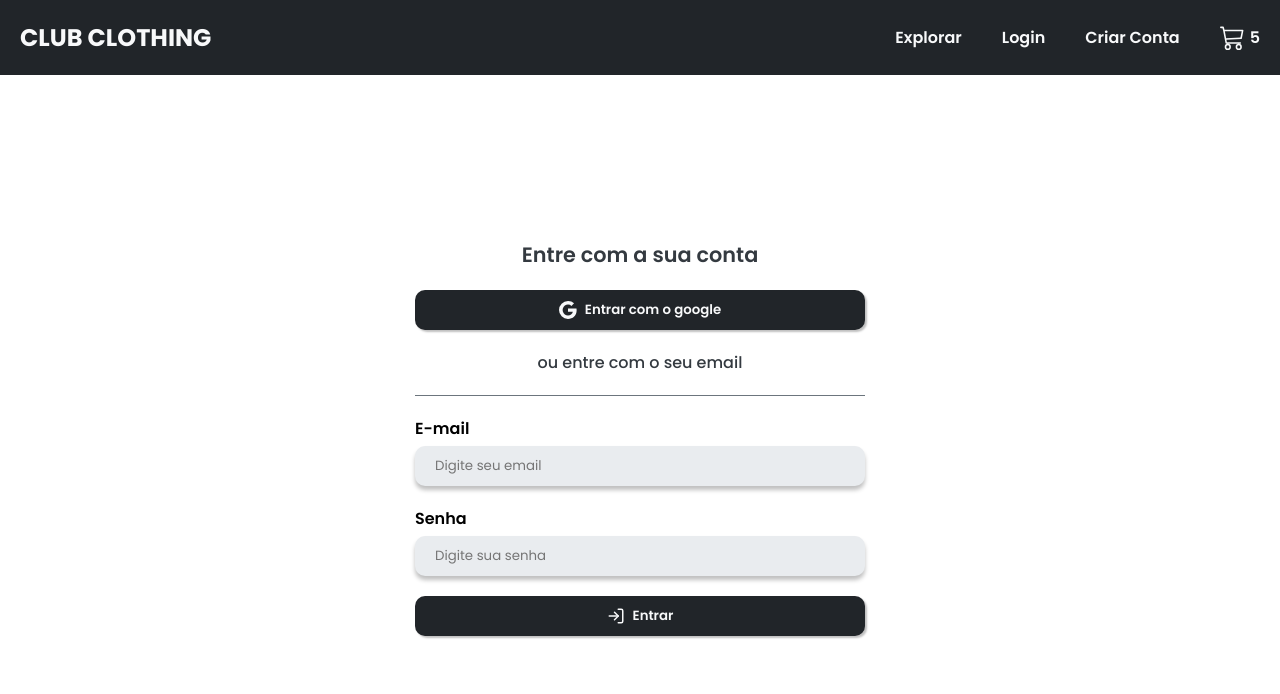
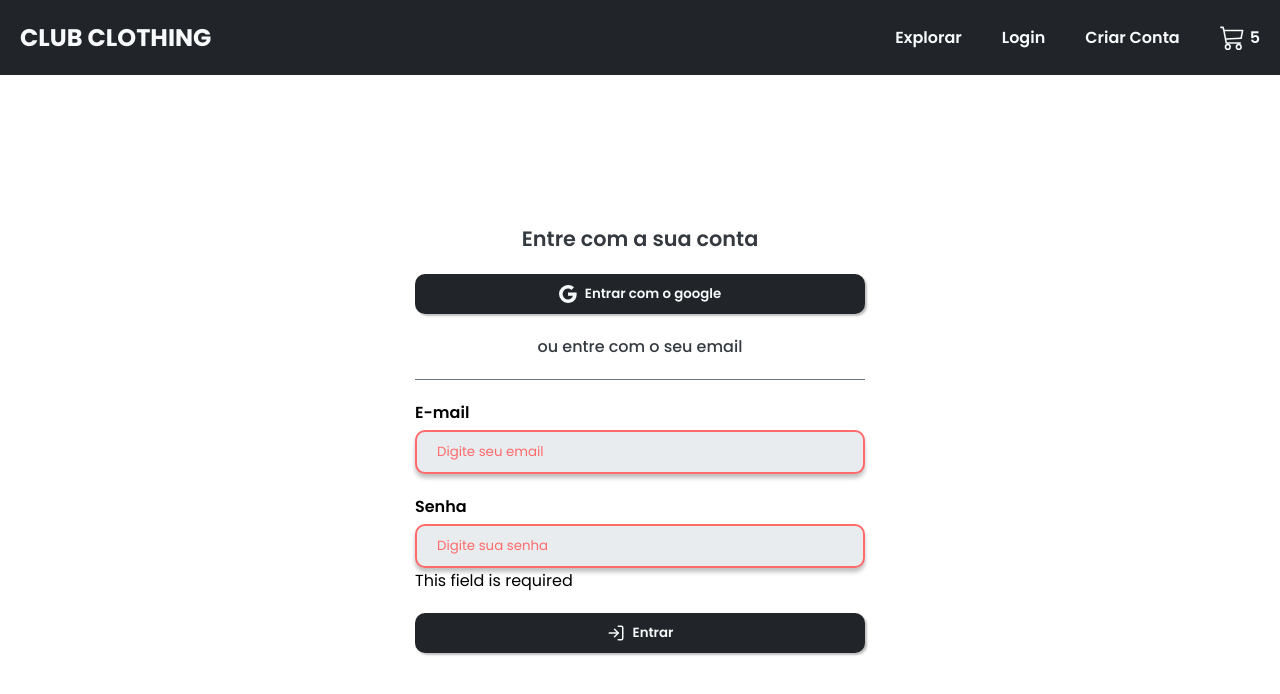
Before and after one commit to PedroStaRosa/club-clothing-ecommerce, a React (Create React App) app: page /login in a window 1280 px wide. Both pictures are taken after a click on the button "Entrar". Shown: the top 694 px of the page. Built offline with nearby package versions, Linux system fonts and the light colour scheme.

Commit message:
feat: add React Hook Form validation Login Page

```diff
--- a/package.json
+++ b/package.json
@@ -13,6 +13,7 @@
     "axios": "^1.2.2",
     "react": "^18.2.0",
     "react-dom": "^18.2.0",
+    "react-hook-form": "^7.41.5",
     "react-icons": "^4.7.1",
     "react-router-dom": "^6.6.1",
     "react-scripts": "5.0.1",
--- a/src/components/custom-input/custom-input.component.tsx
+++ b/src/components/custom-input/custom-input.component.tsx
@@ -1,4 +1,4 @@
-import { FunctionComponent, InputHTMLAttributes } from 'react'
+import React, { FunctionComponent, InputHTMLAttributes } from 'react'
 
 // Styles
 import { CustomInputContainer } from './custom-input.styles'
@@ -7,11 +7,12 @@ interface CustomInputProps extends InputHTMLAttributes<HTMLInputElement> {
   hasError?: boolean
 }
 
-const CustomInput: FunctionComponent<CustomInputProps> = ({
-  hasError,
-  ...rest
-}) => {
-  return <CustomInputContainer hasError={hasError} {...rest} />
-}
+const CustomInput: FunctionComponent<CustomInputProps> = React.forwardRef(
+  (props, ref) => {
+    return <CustomInputContainer {...props} ref={ref as any} />
+  }
+)
+
+CustomInput.displayName = 'CustomInput'
 
 export default CustomInput
--- a/src/pages/login/login.page.tsx
+++ b/src/pages/login/login.page.tsx
@@ -1,5 +1,6 @@
 import { BsGoogle } from 'react-icons/bs'
 import { FiLogIn } from 'react-icons/fi'
+import { useForm } from 'react-hook-form'
 
 // Components
 import CustomButton from '../../components/custom-button/custom-buttom.component'
@@ -16,6 +17,16 @@ import {
 } from './login.styles'
 
 const LoginPage = () => {
+  const {
+    register,
+    handleSubmit,
+    formState: { errors }
+  } = useForm()
+
+  const handleLoginPress = (data: any) => {
+    console.log({ data })
+  }
+
   return (
     <>
       <Header />
@@ -28,13 +39,28 @@ const LoginPage = () => {
           <LoginSubtitle>ou entre com o seu email</LoginSubtitle>
           <LoginInputContainer>
             <p>E-mail</p>
-            <CustomInput placeholder="Digite seu email" />
+            <CustomInput
+              hasError={!!errors.email}
+              placeholder="Digite seu email"
+              {...register('email', { required: true })}
+            />
           </LoginInputContainer>
           <LoginInputContainer>
             <p>Senha</p>
-            <CustomInput placeholder="Digite sua senha" />
+            <CustomInput
+              hasError={!!errors.password}
+              placeholder="Digite sua senha"
+              {...register('password', { required: true })}
+            />
+            {errors.password && <span>This field is required</span>}
           </LoginInputContainer>
-          <CustomButton startIcon={<FiLogIn size={18} />}>Entrar</CustomButton>
+          <CustomButton
+            startIcon={<FiLogIn size={18} />}
+            onClick={() => {
+              handleSubmit(handleLoginPress)()
+            }}>
+            Entrar
+          </CustomButton>
         </LoginContent>
       </LoginContainer>
     </>
```
Also changed, not shown: 1 other file (tests, documents, lock files or other folders).
